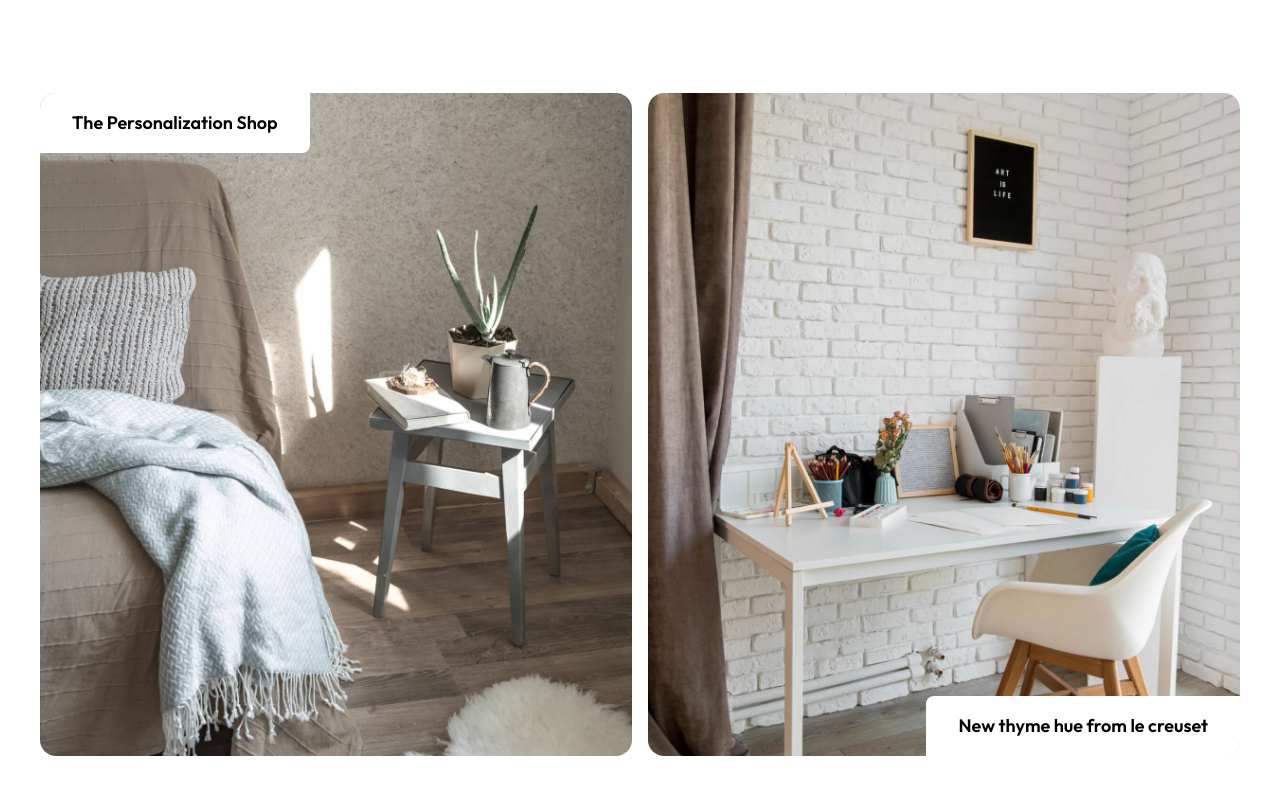
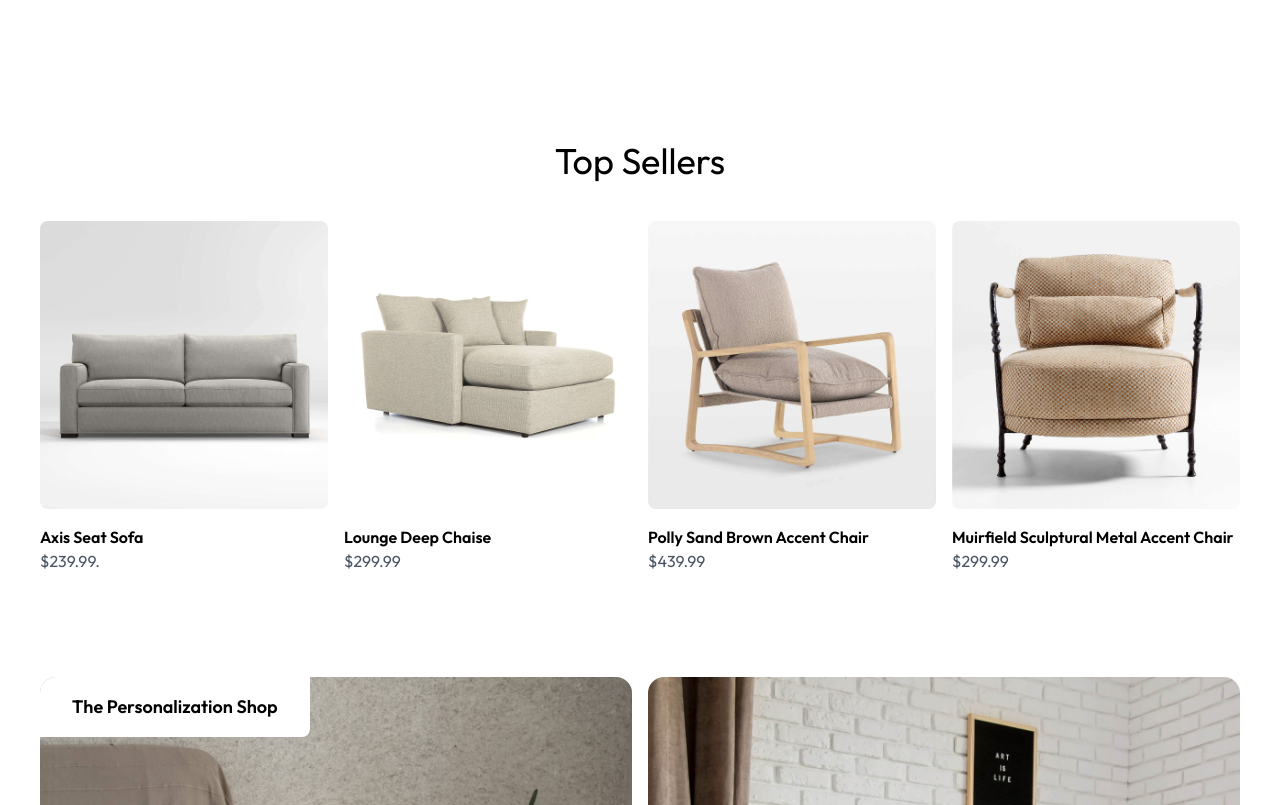
Before and after one commit to mikeheul/TEMPLATE_Tailwind_Furniture, a website: page index.html in a window 1280 px wide. Shown: the part 2948-3753 px from the top of the page. Drawn offline with Linux system fonts and the light colour scheme.

Commit message:
Refactor code structure for improved readability and maintainability

```diff
--- a/index.html
+++ b/index.html
@@ -99,7 +99,7 @@
 
             <!-- SECTION PRODUCTS LIST -->
             <section class="my-6 py-8">
-                <h2 class="text-center text-2xl font-bold my-10">You are in Kitchen</h2>
+                <h2 class="text-center text-4xl my-10">You are in <span class="font-bold">Kitchen</span></h2>
                 <div class="">
                     <div class="grid grid-cols-1 md:grid-cols-2 lg:grid-cols-4 gap-4">
                         <div class="bg-white rounded-lg relative">
@@ -245,7 +245,71 @@
                 </div>
             </section>
 
-            <!-- SECTION COLLECTION -->
+            <!-- SECTION TOP SELLERS -->
+            <section class="my-10 py-8">
+                <h2 class="text-center text-4xl my-10">Top Sellers</h2>
+
+                <div class="grid grid-cols-1 md:grid-cols-2 lg:grid-cols-4 gap-4">
+                        <div class="bg-white rounded-lg relative">
+                            <div class="relative group overflow-hidden">
+                                <img src="assets/topseller1.jpeg" alt="product Item 1" class="w-full aspect-square object-cover rounded-lg hover:saturate-200 transition duration-300">
+                                <div class="translate-y-10 absolute rounded-full bg-black text-white hover:bg-orange-400 h-10 w-10 items-center justify-center group-hover:-translate-y-14 transition duration-700 right-4 cursor-pointer">
+                                    <p class="flex justify-center items-center h-full w-full">
+                                        <i class="fa-solid fa-cart-arrow-down"></i>
+                                    </p>
+                                </div>
+                                <div class="absolute flex flex-col gap-2 -right-10 top-4 group-hover:-translate-x-14 transition duration-700">
+                                    <p class="flex justify-center items-center rounded-full bg-white hover:bg-orange-400 hover:text-white text-black h-10 w-10 transition duration-300 cursor-pointer">
+                                        <i class="fa-regular fa-heart"></i>
+                                    </p>
+                                    <p class="flex justify-center items-center rounded-full bg-white hover:bg-orange-400 hover:text-white text-black h-10 w-10 transition duration-300 cursor-pointer">
+                                        <i class="fa-solid fa-magnifying-glass"></i>
+                                    </p>
+                                </div>
+                            </div>
+                            <h3 class="text-md font-semibold mt-4">Axis Seat Sofa</h3>
+                            <p class="text-gray-600">$239.99.</p>
+                        </div>
+                        <div class="bg-white rounded-lg relative">
+                            <div class="relative group overflow-hidden">
+                                <img src="assets/topseller2.jpeg" alt="product Item 1" class="w-full aspect-square object-cover rounded-lg hover:saturate-200 transition duration-300">
+                                <div class="translate-y-10 absolute rounded-full bg-black text-white h-10 w-10 items-center justify-center group-hover:-translate-y-14 transition duration-700 right-4">
+                                    <p class="flex justify-center items-center h-full w-full">
+                                        <i class="fa-solid fa-cart-arrow-down"></i>
+                                    </p>
+                                </div>
+                            </div>
+                            <h3 class="text-md font-semibold mt-4">Lounge Deep Chaise</h3>
+                            <p class="text-gray-600">$299.99</p>
+                        </div>
+                        <div class="bg-white rounded-lg relative">
+                            <div class="relative group overflow-hidden">
+                                <img src="assets/topseller3.jpeg" alt="product Item 1" class="w-full aspect-square object-cover rounded-lg hover:saturate-200 transition duration-300">
+                                <div class="translate-y-10 absolute rounded-full bg-black text-white h-10 w-10 items-center justify-center group-hover:-translate-y-14 transition duration-700 right-4">
+                                    <p class="flex justify-center items-center h-full w-full">
+                                        <i class="fa-solid fa-cart-arrow-down"></i>
+                                    </p>
+                                </div>
+                            </div>
+                            <h3 class="text-md font-semibold mt-4">Polly Sand Brown Accent Chair</h3>
+                            <p class="text-gray-600">$439.99</p>
+                        </div>
+                        <div class="bg-white rounded-lg relative">
+                            <div class="relative group overflow-hidden">
+                                <img src="assets/topseller4.jpeg" alt="product Item 1" class="w-full aspect-square object-cover rounded-lg hover:saturate-200 transition duration-300">
+                                <div class="translate-y-10 absolute rounded-full bg-black text-white h-10 w-10 items-center justify-center group-hover:-translate-y-14 transition duration-700 right-4">
+                                    <p class="flex justify-center items-center h-full w-full">
+                                        <i class="fa-solid fa-cart-arrow-down"></i>
+                                    </p>
+                                </div>
+                            </div>
+                            <h3 class="text-md font-semibold mt-4">Muirfield Sculptural Metal Accent Chair</h3>
+                            <p class="text-gray-600">$299.99</p>
+                        </div>
+                    </div>
+            </section>
+
+            <!-- SECTION PERSONALIZATION -->
             <section class="my-10 py-8">
                 <div class="flex flex-col lg:flex-row gap-4">
                     <div class="w-full lg:w-1/2 overflow-hidden rounded-2xl relative">
```
Also changed, not shown: assets/topseller1.jpeg (added), assets/topseller2.jpeg (added), assets/topseller3.jpeg (added), assets/topseller4.jpeg (added), css/output.css.
